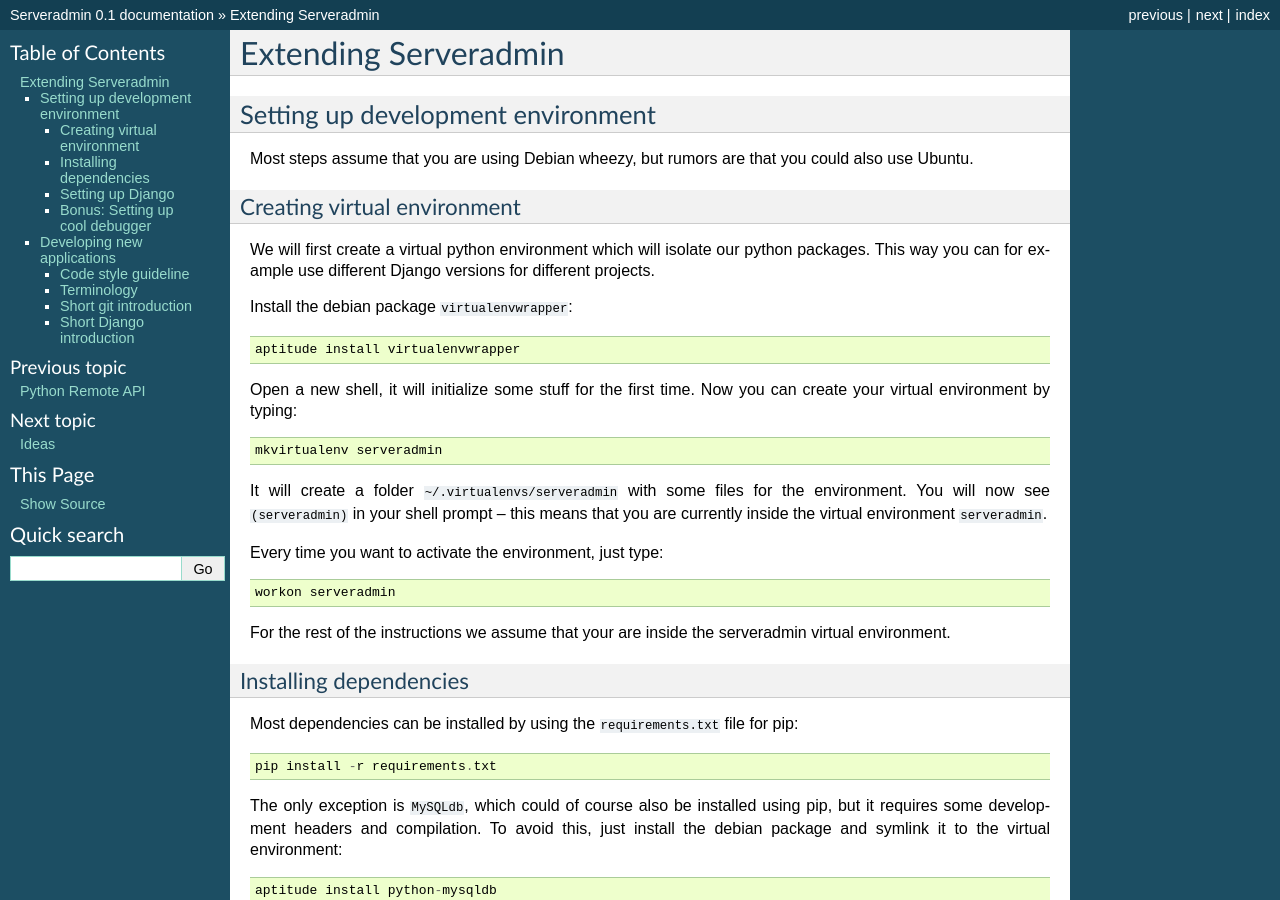
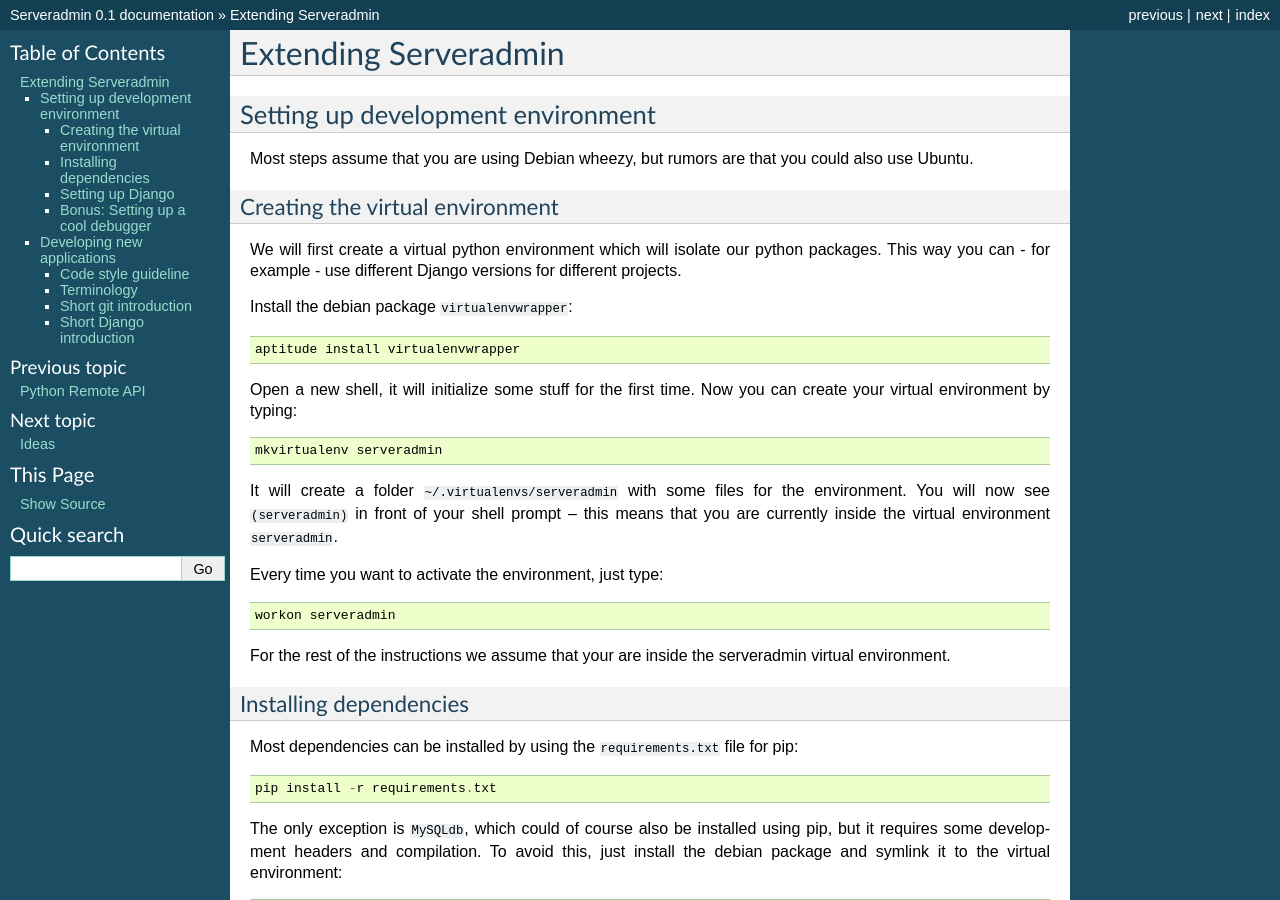
Before and after one commit to innogames/serveradmin, a Sphinx documentation site: the page built from docs/extending.rst, in a window 1280 px wide and 900 px high. Built offline with Sphinx 7.4.7, drawn with Linux system fonts in a browser that asks for light colours; formulas are drawn with MathJax 3; some of the changed text lies outside the part shown.

Commit message:
docs: Fix typos and improve style of extending page

```diff
--- a/docs/extending.rst
+++ b/docs/extending.rst
@@ -8,11 +8,11 @@
 could also use Ubuntu.
 
 
-Creating virtual environment
-^^^^^^^^^^^^^^^^^^^^^^^^^^^^
+Creating the virtual environment
+^^^^^^^^^^^^^^^^^^^^^^^^^^^^^^^^
 
 We will first create a virtual python environment which will isolate our python
-packages. This way you can for example use different Django versions for
+packages. This way you can - for example - use different Django versions for
 different projects.
 
 Install the debian package ``virtualenvwrapper``::
@@ -25,8 +25,8 @@
    mkvirtualenv serveradmin
 
 It will create a folder ``~/.virtualenvs/serveradmin`` with some files for the
-environment. You will now see ``(serveradmin)`` in your shell prompt -- this
-means that you are currently inside the virtual environment ``serveradmin``.
+environment. You will now see ``(serveradmin)`` in front of your shell prompt
+-- this means that you are currently inside the virtual environment ``serveradmin``.
 
 Every time you want to activate the environment, just type::
 
@@ -96,8 +96,8 @@
 If not, consult your local Django expert ;)
 
 
-Bonus: Setting up cool debugger
-^^^^^^^^^^^^^^^^^^^^^^^^^^^^^^^
+Bonus: Setting up a cool debugger
+^^^^^^^^^^^^^^^^^^^^^^^^^^^^^^^^^
 
 Install ``django-extensions`` and ``werkzeug`` using pip::
 
```
Also changed, not shown: other parts of docs/extending.rst (+10 -2 lines).
